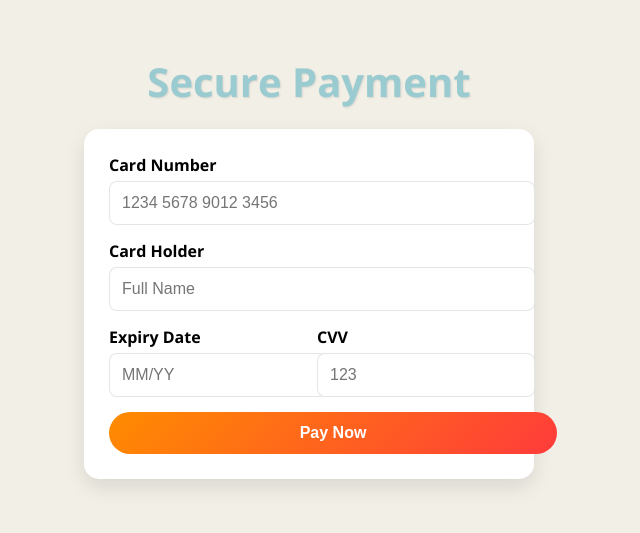
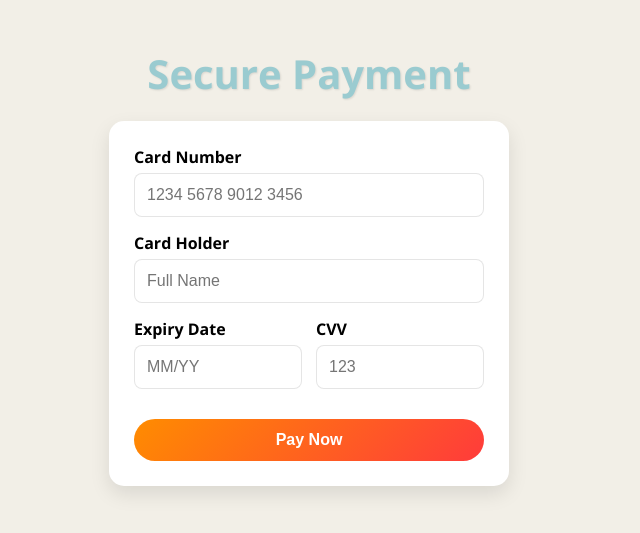
Before and after one commit to ayoubmorchid/bookhaven, a React (Create React App) app: page /payment in a window 1280 px wide. Shown: the part 177-710 px from the top of the page, without its empty margins (331-971 px from the left). Built offline with nearby package versions, Linux system fonts and the light colour scheme.

Commit message:
change desgin of page payment again

```diff
--- a/src/style/Payment.css
+++ b/src/style/Payment.css
@@ -9,6 +9,7 @@
     flex-direction: column;
     justify-content: center;
     align-items: center;
+    overflow-x: hidden;
   }
 
   .payment-title {
@@ -24,9 +25,10 @@
     padding: 25px;
     border-radius: 15px;
     box-shadow: 0 8px 20px var(--box-shadow-color);
-    width: 90%;
+    width: 100%;
     max-width: 400px;
     text-align: left;
+    box-sizing: border-box;
   }
 
   .payment-form label {
@@ -44,11 +46,13 @@
     border: 1px solid var(--box-shadow-color);
     border-radius: 8px;
     font-size: 1rem;
+    box-sizing: border-box;
   }
 
   .payment-details {
     display: flex;
     justify-content: space-between;
+    gap: 10px;
   }
 
   .payment-details div {
@@ -66,6 +70,7 @@
     cursor: pointer;
     transition: background 0.3s ease, transform 0.2s ease;
     width: 100%;
+    margin-top: 15px;
   }
 
   .pay-btn:hover {
@@ -79,4 +84,5 @@
     font-weight: bold;
     text-align: center;
     margin-top: 10px;
+    margin-bottom: 0;
   }
```
